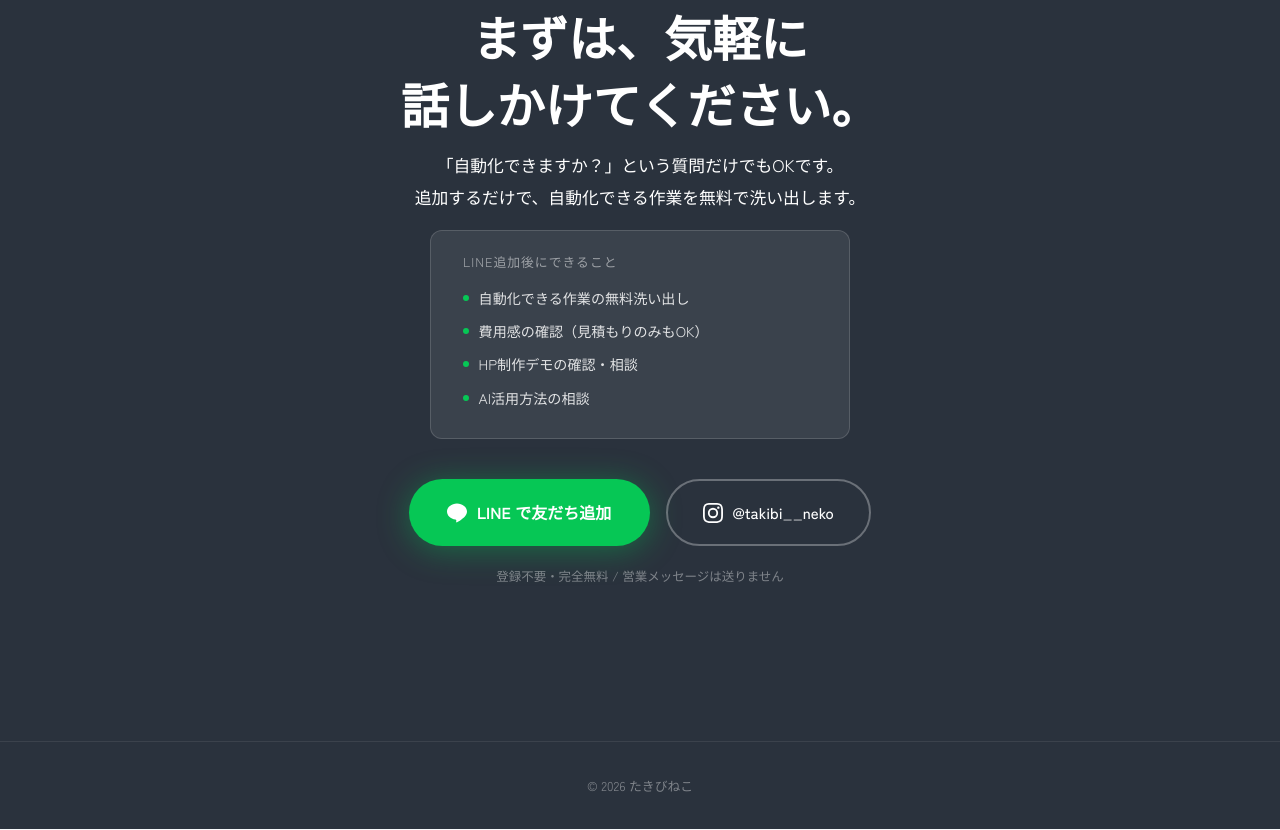
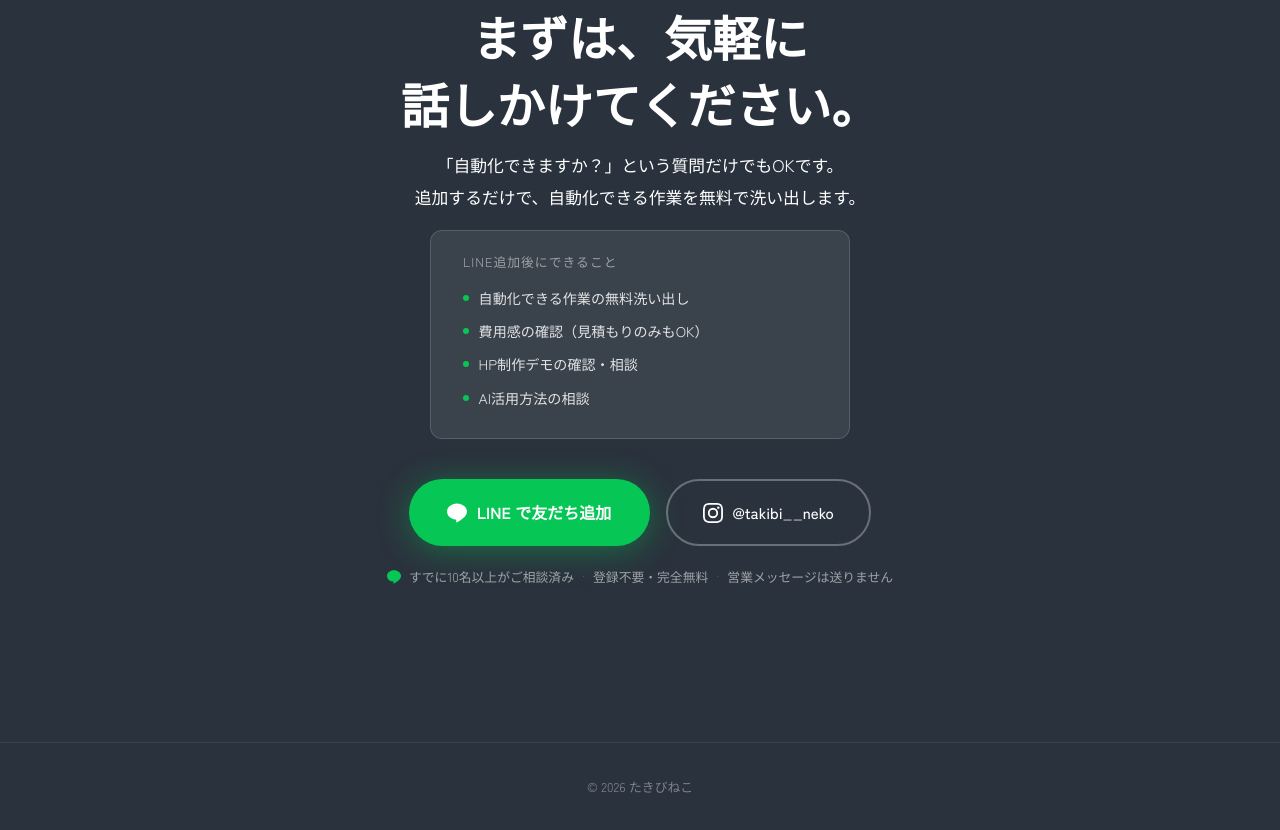
Before and after one commit to masa-takibineko/hp-demos, a plain HTML site: page 2026-11-17_LINE_LP_takibineko_v2.html in a window 1280 px wide. Shown: the part 9034-9864 px from the top of the page. Drawn offline with Linux system fonts and the light colour scheme.

Commit message:
CTA直下にソーシャルプルーフ追加（+68% CRO効果）

```diff
--- a/2026-11-17_LINE_LP_takibineko_v2.html
+++ b/2026-11-17_LINE_LP_takibineko_v2.html
@@ -306,6 +306,13 @@
     }
     .btn-insta:hover { border-color: rgba(255,255,255,0.75); background: rgba(255,255,255,0.08); }
     .cta-free-note { font-size: 0.78rem; color: rgba(255,255,255,0.4); margin-top: 1.2rem; }
+    .cta-social-proof {
+      display: flex; align-items: center; justify-content: center; flex-wrap: wrap;
+      gap: 0.5rem; margin-top: 1.2rem;
+      font-size: 0.8rem; color: rgba(255,255,255,0.55);
+    }
+    .cta-sp-icon { display: flex; align-items: center; }
+    .cta-sp-sep { opacity: 0.3; }
 
     /* ===== FOOTER ===== */
     footer { position: relative; z-index: 1; background: var(--accent-deep); color: rgba(255,255,255,0.4); text-align: center; padding: 2rem; font-size: 0.8rem; border-top: 1px solid rgba(255,255,255,0.08); }
@@ -704,7 +711,17 @@
             @takibi__neko
           </a>
         </div>
-        <p class="cta-free-note reveal">登録不要・完全無料 / 営業メッセージは送りません</p>
+        <!-- CTA直下ソーシャルプルーフ: +68% (CRO実証済み) -->
+        <div class="cta-social-proof reveal">
+          <span class="cta-sp-icon">
+            <svg width="14" height="14" viewBox="0 0 24 24" fill="#06c755" aria-hidden="true"><path d="M24 10.304c0-5.369-5.383-9.738-12-9.738-6.616 0-12 4.369-12 9.738 0 4.814 4.269 8.846 10.036 9.608.391.082.923.258 1.058.59.12.301.079.766.039 1.08l-.165 1.02c-.046.301-.24 1.186 1.049.645 1.291-.539 6.916-4.07 9.436-6.975C23.176 14.393 24 12.458 24 10.304"/></svg>
+          </span>
+          <span>すでに10名以上がご相談済み</span>
+          <span class="cta-sp-sep">·</span>
+          <span>登録不要・完全無料</span>
+          <span class="cta-sp-sep">·</span>
+          <span>営業メッセージは送りません</span>
+        </div>
       </div>
     </section>
 
```
